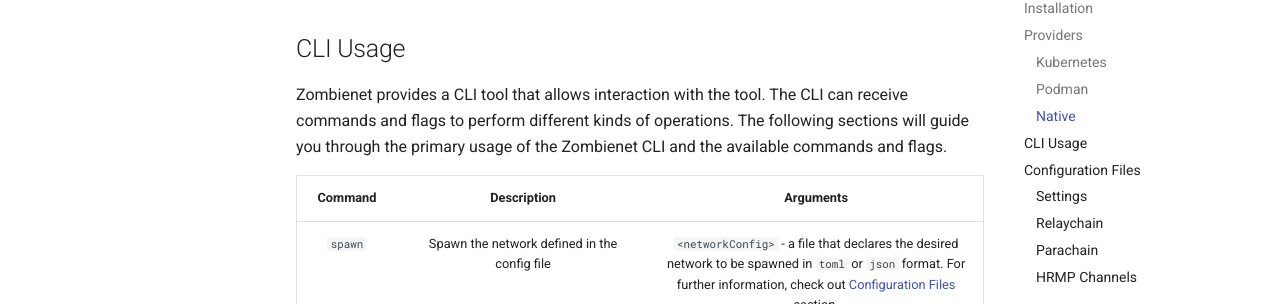
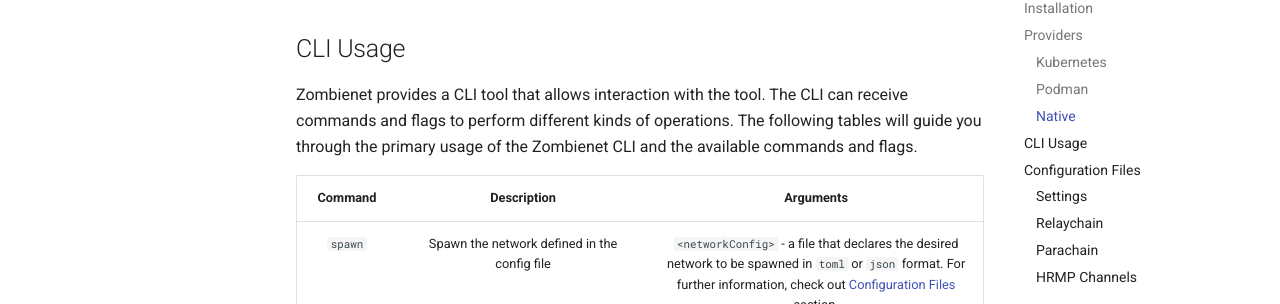
Before and after one commit to papermoonio/polkadot-ecosystem-docs-draft, an MkDocs documentation site: the page built from docs/dev-tools/zombienet/index.md, in a window 1280 px wide and 900 px high, scrolled down 3016 px. Shown: the part 175-479 px from the top of the window. Built offline with MkDocs 1.6.1 and Material for MkDocs 9.7.7, drawn with Linux system fonts in a browser that asks for light colours; some of the changed text lies outside the part shown.

Commit message:
fix: paraphrasing overused of 'the following section'

```diff
--- a/docs/dev-tools/zombienet/index.md
+++ b/docs/dev-tools/zombienet/index.md
@@ -170,7 +170,7 @@
 
 ## CLI Usage
 
-Zombienet provides a CLI tool that allows interaction with the tool. The CLI can receive commands and flags to perform different kinds of operations. The following sections will guide you through the primary usage of the Zombienet CLI and the available commands and flags.
+Zombienet provides a CLI tool that allows interaction with the tool. The CLI can receive commands and flags to perform different kinds of operations. The following tables will guide you through the primary usage of the Zombienet CLI and the available commands and flags.
 
 |  Command  |                                                  Description                                                  |                                                                                                                                                      Arguments                                                                                                                                                       |
 | :-------: | :-----------------------------------------------------------------------------------------------------------: | :------------------------------------------------------------------------------------------------------------------------------------------------------------------------------------------------------------------------------------------------------------------------------------------------------------------: |
```
Also changed, not shown: other parts of docs/dev-tools/zombienet/index.md (+1 -1 lines).
